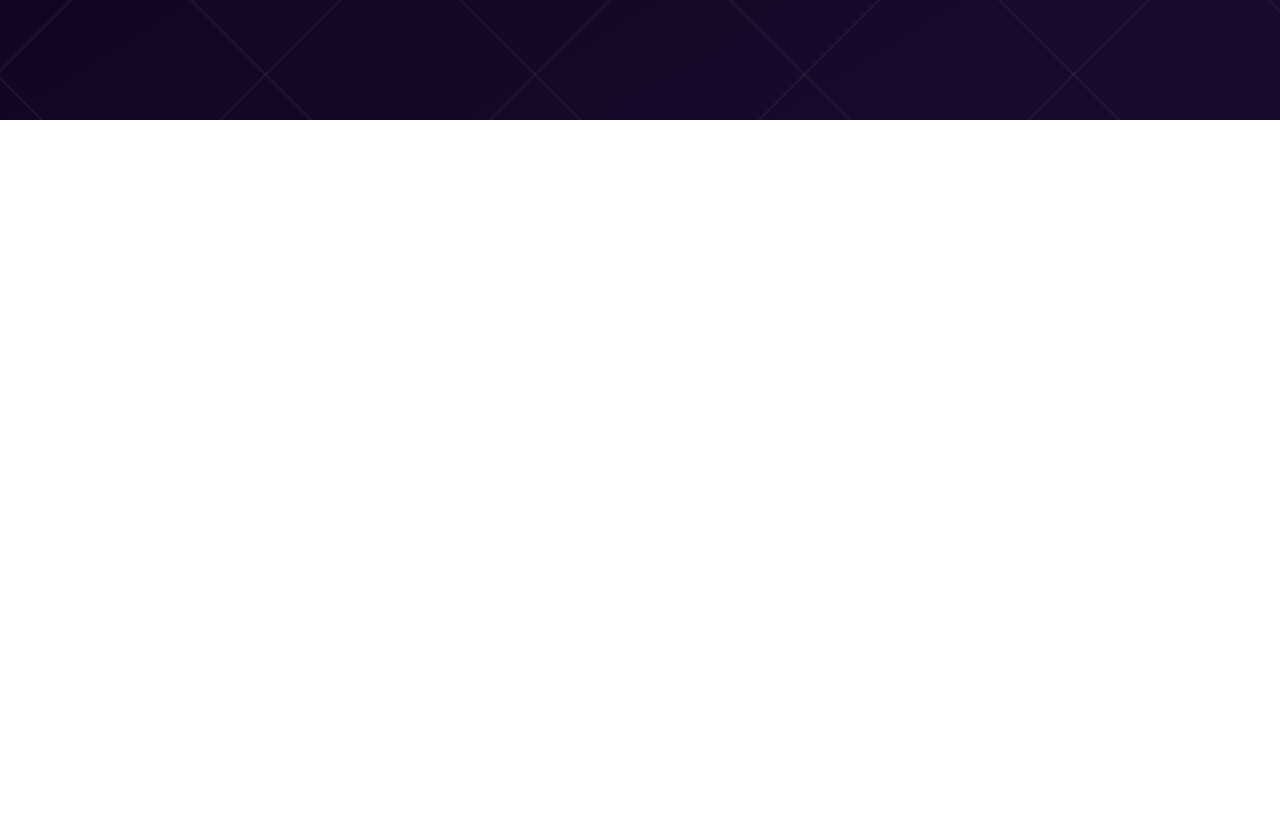
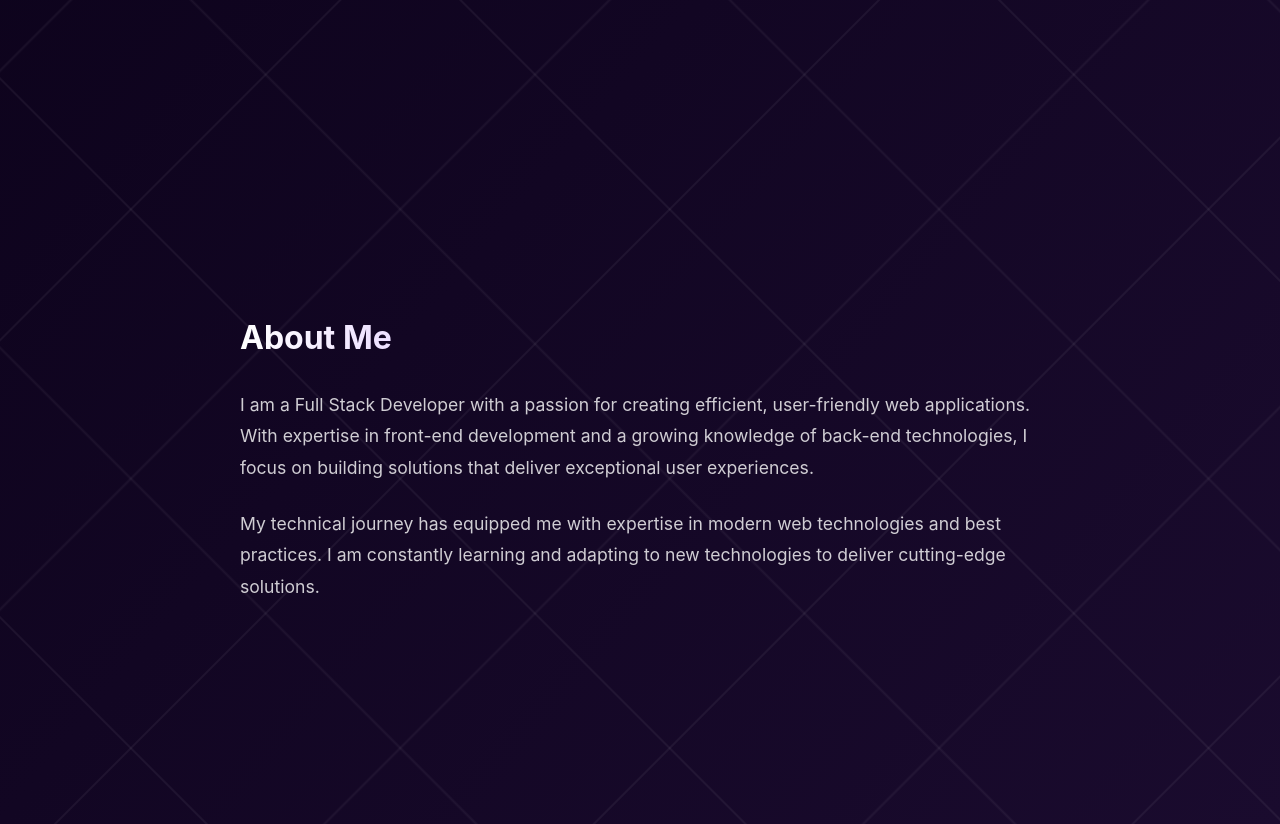
Before and after one commit to eric-capiz/portfolio, a React (Vite) app: page / in a window 1280 px wide. Shown: the part 680-1504 px from the top of the page. Before the commit the page ends 800 px from the top, so only its background shows below. Built offline with nearby package versions, Linux system fonts and the light colour scheme.

Commit message:
about section started

```diff
--- a/src/App.jsx
+++ b/src/App.jsx
@@ -1,5 +1,6 @@
 import Hero from "./components/Hero";
 import Nav from "./components/Nav";
+import About from "./components/About";
 
 function App() {
   return (
@@ -7,6 +8,7 @@
       <div className="grid-overlay"></div>
       <Nav />
       <Hero />
+      <About />
     </div>
   );
 }
--- /dev/null
+++ b/src/components/About.jsx
@@ -0,0 +1,22 @@
+function About() {
+  return (
+    <section id="about" className="about">
+      <div className="about-content">
+        <h2>About Me</h2>
+        <p>
+          I am a Full Stack Developer with a passion for creating efficient,
+          user-friendly web applications. With expertise in front-end
+          development and a growing knowledge of back-end technologies, I focus
+          on building solutions that deliver exceptional user experiences.
+        </p>
+        <p>
+          My technical journey has equipped me with expertise in modern web
+          technologies and best practices. I am constantly learning and adapting
+          to new technologies to deliver cutting-edge solutions.
+        </p>
+      </div>
+    </section>
+  );
+}
+
+export default About;
--- /dev/null
+++ b/src/styles/components/_about.scss
@@ -0,0 +1,26 @@
+.about {
+  padding: 6rem 2rem;
+  min-height: calc(100vh - 6rem);
+  display: flex;
+  align-items: center;
+  justify-content: center;
+
+  .about-content {
+    max-width: 800px;
+
+    h2 {
+      font-size: 2rem;
+      margin-bottom: 2rem;
+      background: linear-gradient(to right, #fff, #9d55ff);
+      -webkit-background-clip: text;
+      color: transparent;
+    }
+
+    p {
+      font-size: 1.1rem;
+      line-height: 1.8;
+      color: rgba(255, 255, 255, 0.8);
+      margin-bottom: 1.5rem;
+    }
+  }
+}
--- a/src/styles/main.scss
+++ b/src/styles/main.scss
@@ -1,10 +1,16 @@
 @use "./components/hero";
 @use "./components/nav";
+@use "./components/about";
 
 * {
   margin: 0;
   padding: 0;
   box-sizing: border-box;
+  scroll-behavior: smooth;
+}
+
+html {
+  scroll-padding-top: 120px;
 }
 
 body {
```
